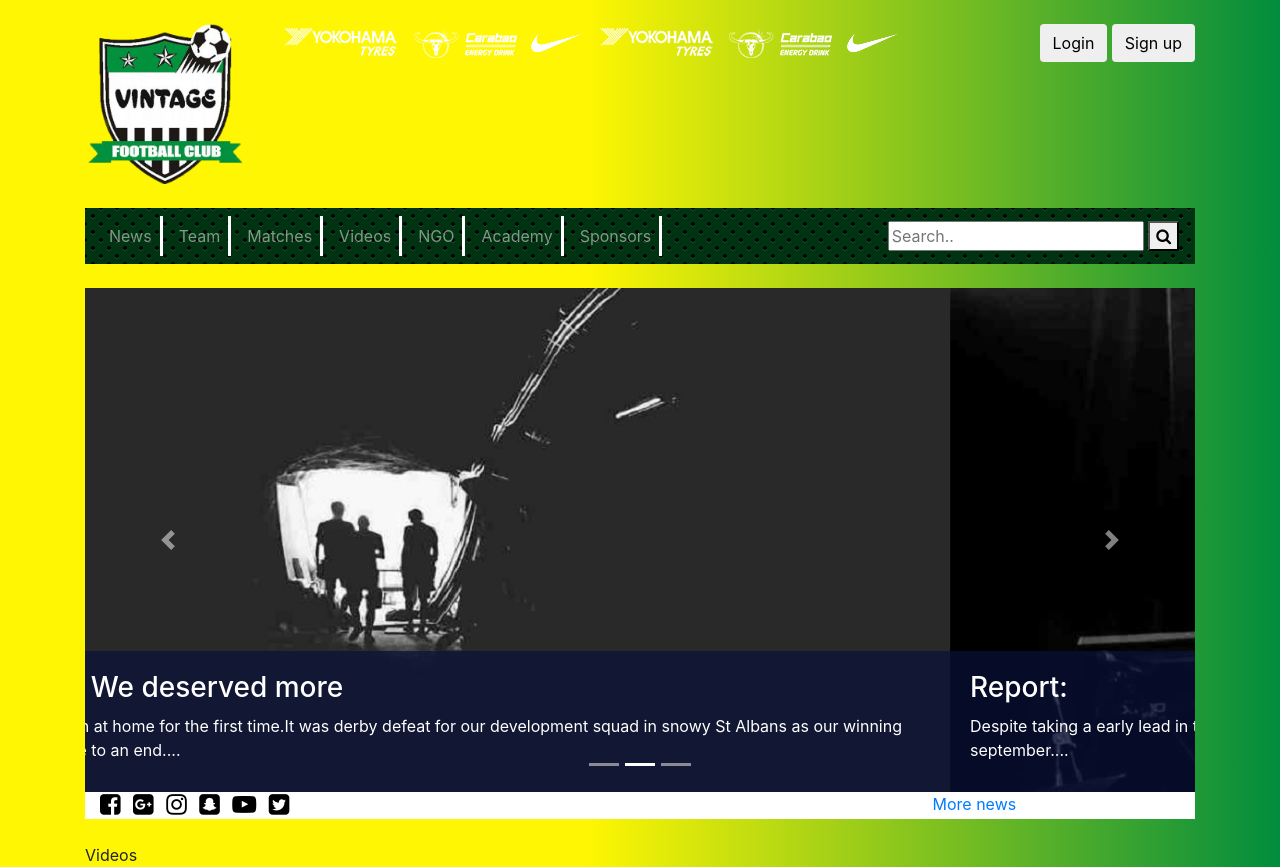
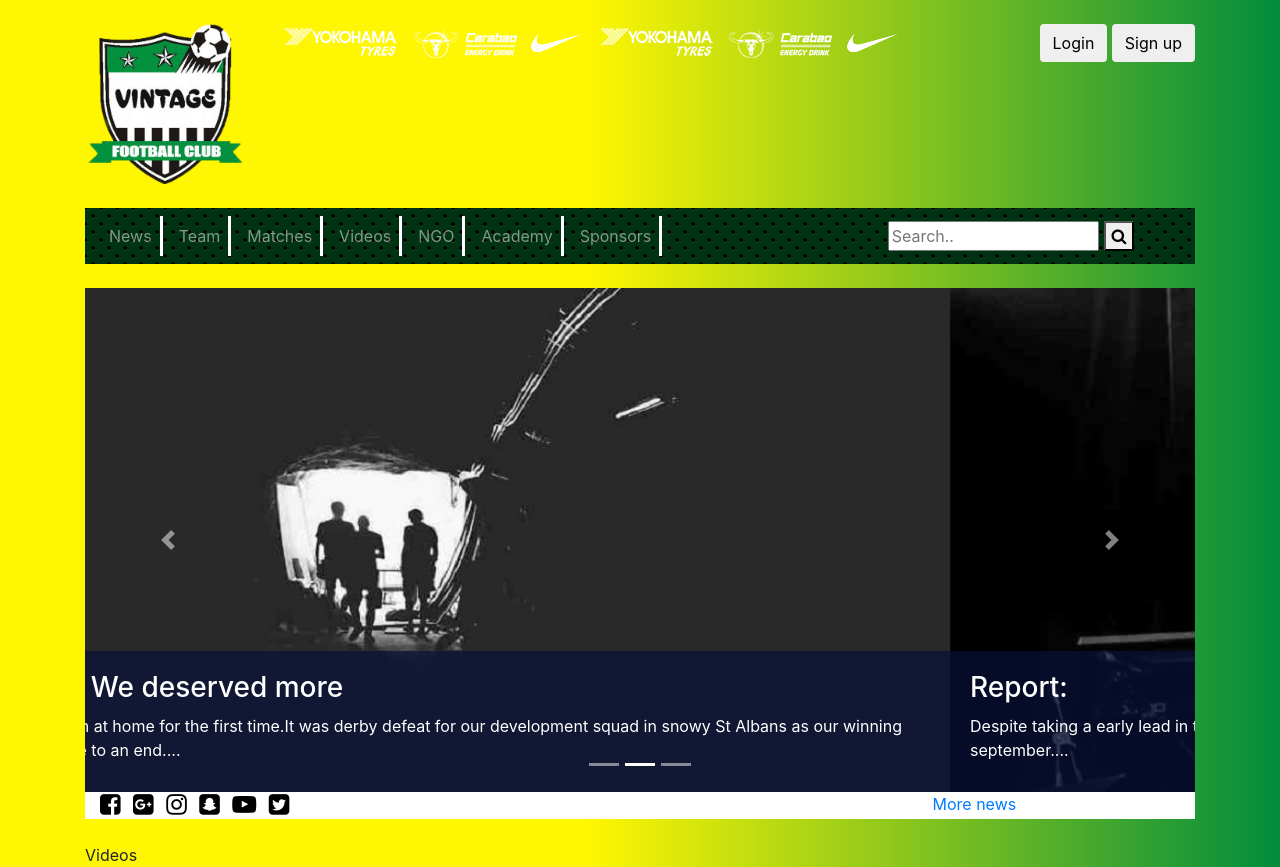
Before and after one commit to vintagefc/vintagefc, a plain HTML site: page index.html in a window 1280 px wide. Drawn offline with nearby package versions, Linux system fonts and the light colour scheme.

Commit message:
Update index.html

```diff
--- a/index.html
+++ b/index.html
@@ -91,7 +91,7 @@
         </ul>
       </div>
       <div class="search-container">
-          <input type="text" placeholder="Search.." name="search" style="widht:auto;">
+          <input type="text" placeholder="Search.." name="search" class="search-box">
           <button type="submit"><i class="fa fa-search"></i></button>
 
       </div>
```
